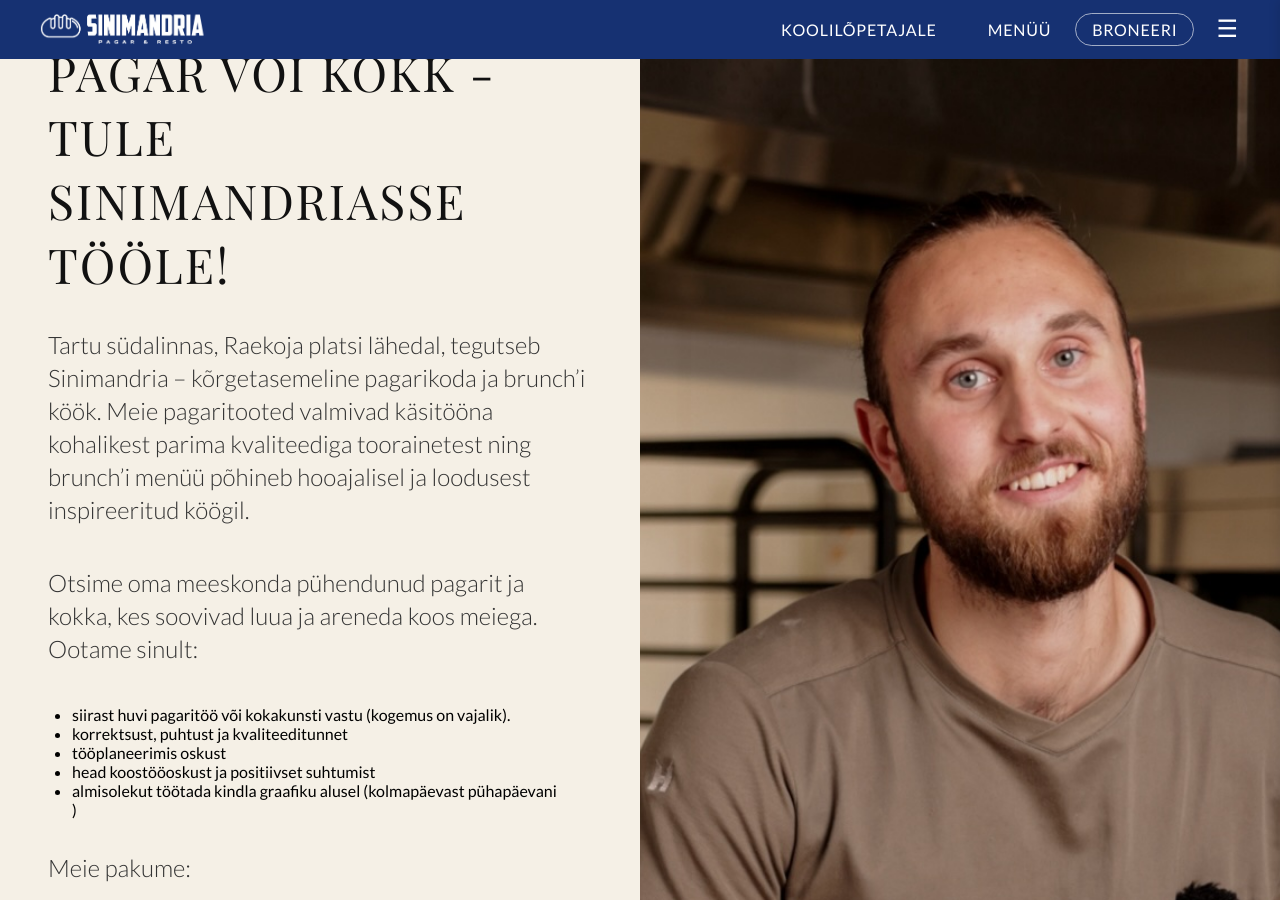
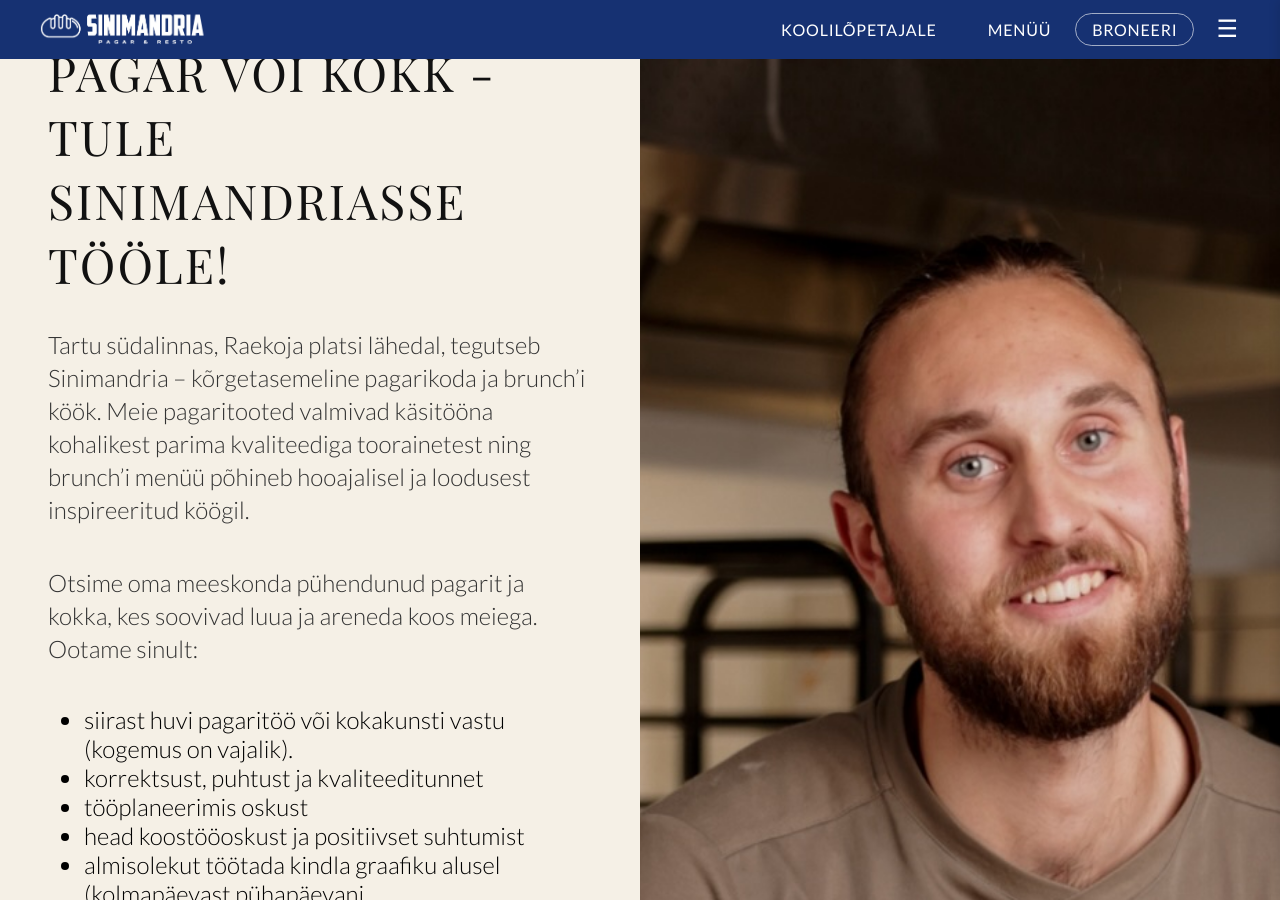
Before and after one commit to m-tu/sinimandria, a Jekyll site: the page built from pages/liitu.markdown, in a window 1280 px wide and 900 px high. Built offline with Jekyll 4.4.1, drawn with Linux system fonts in a browser that asks for light colours.

Commit message:
Update style.scss

```diff
--- a/_sass/style.scss
+++ b/_sass/style.scss
@@ -367,6 +367,8 @@
 
 .section .text ul {
   padding-left: 1.5em;
+  font-size: 1.5rem;
+  font-weight: 300;
 }
 
 /* Align h2 and the link to the same left edge as the centered text block,
```
